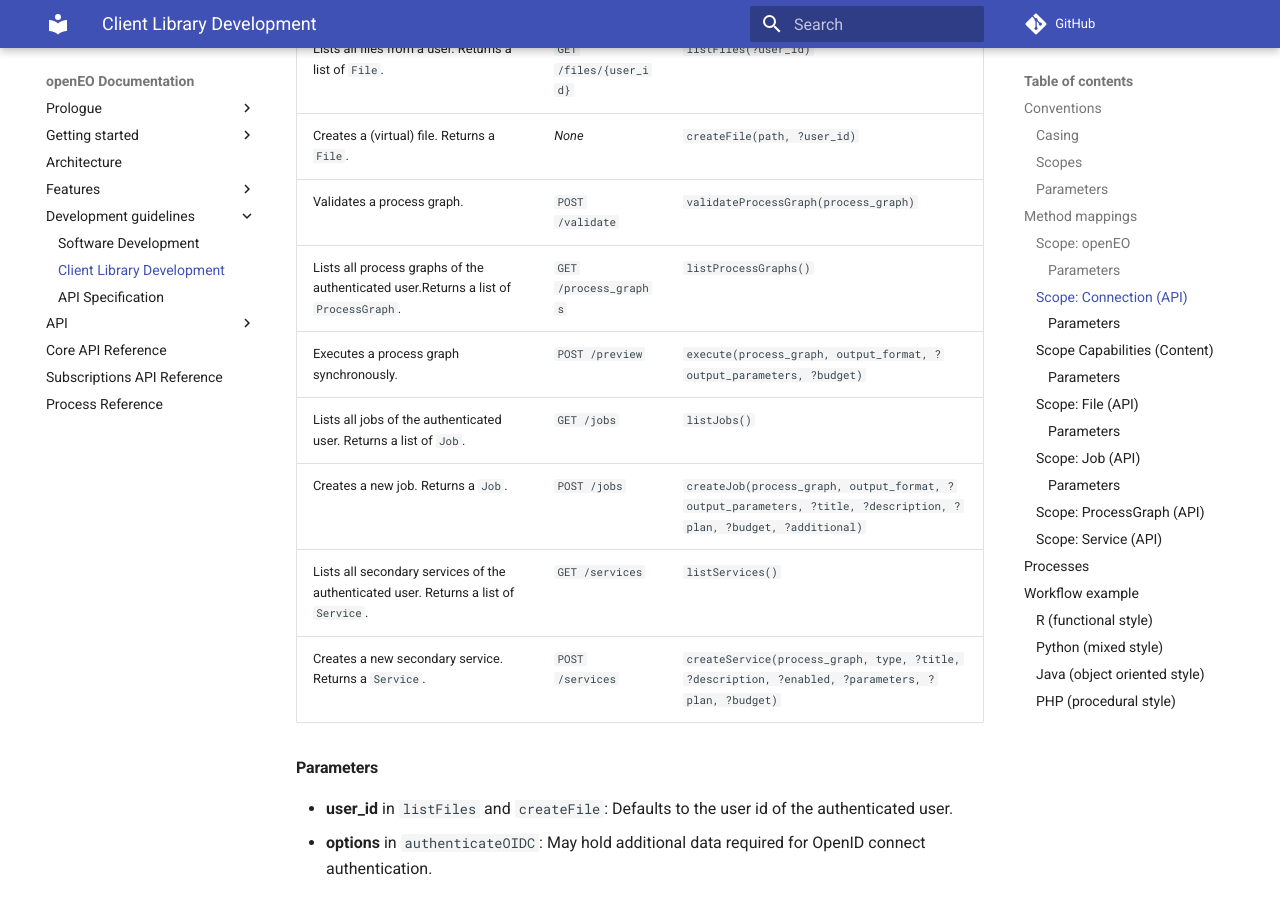
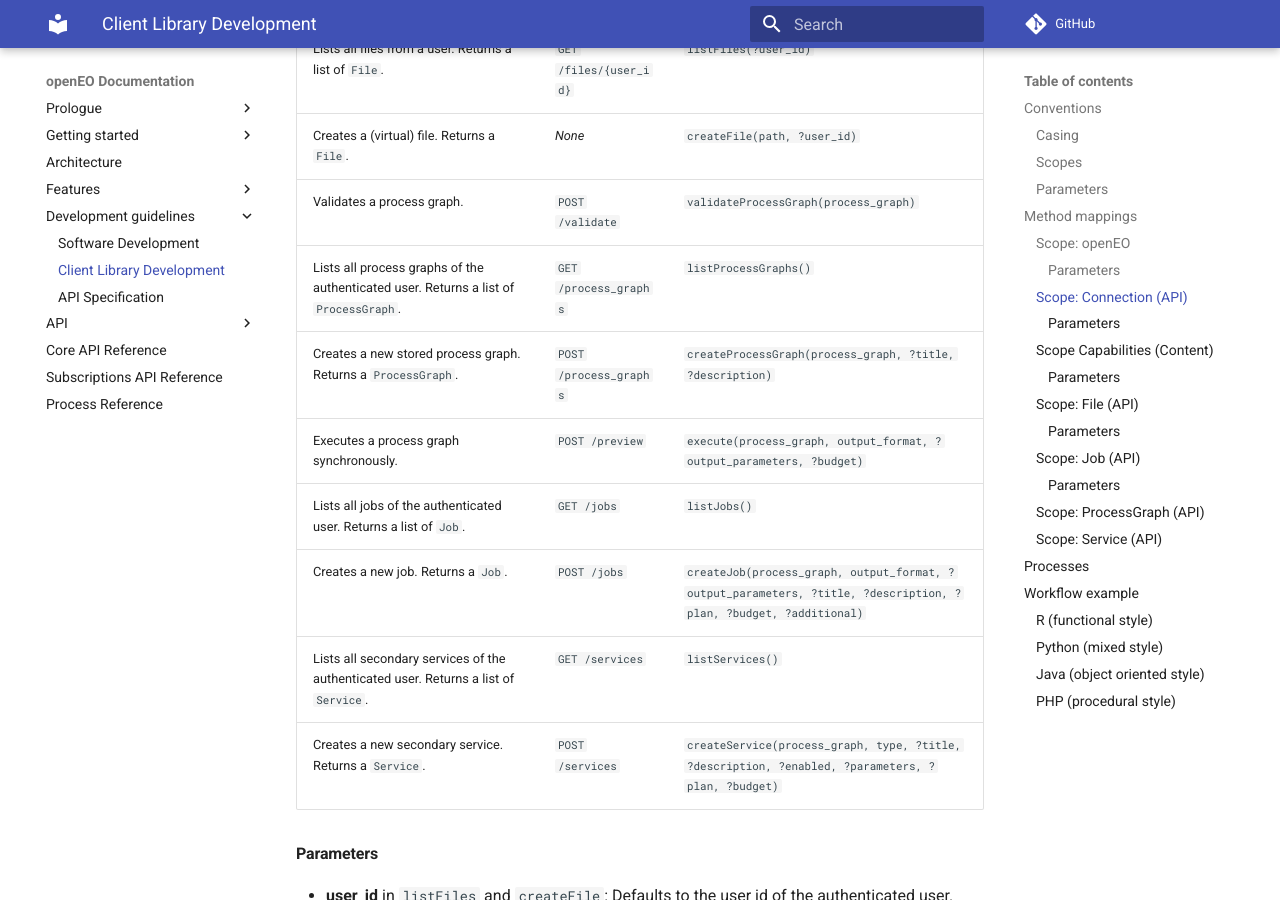
Before and after one commit to Open-EO/openeo-api, an MkDocs documentation site: the page built from docs/guidelines-clients.md, in a window 1280 px wide and 900 px high, scrolled down 3367 px. Built offline with MkDocs 1.6.1 and Material for MkDocs 9.7.7, drawn with Linux system fonts in a browser that asks for light colours; comment, search, counter and statistics services are not loaded.

Commit message:
Fixing #127 by adding createProcessGraph to the client dev guidelines.

```diff
--- a/docs/guidelines-clients.md
+++ b/docs/guidelines-clients.md
@@ -90,7 +90,8 @@ Parameters with a leading `?` are optional.
 | Lists all files from a user. Returns a list of `File`.       | `GET /files/{user_id}`    | `listFiles(?user_id)`                                        |
 | Creates a (virtual) file. Returns a `File`.                  | *None*                    | `createFile(path, ?user_id)`                                 |
 | Validates a process graph.                                   | `POST /validate`          | `validateProcessGraph(process_graph)`                        |
-| Lists all process graphs of the authenticated user.Returns a list of `ProcessGraph`. | `GET /process_graphs`     | `listProcessGraphs()`                                        |
+| Lists all process graphs of the authenticated user. Returns a list of `ProcessGraph`. | `GET /process_graphs`     | `listProcessGraphs()`                                        |
+| Creates a new stored process graph. Returns a `ProcessGraph`. | `POST /process_graphs`    | `createProcessGraph(process_graph, ?title, ?description)`    |
 | Executes a process graph synchronously.                      | `POST /preview`           | `execute(process_graph, output_format, ?output_parameters, ?budget)` |
 | Lists all jobs of the authenticated user. Returns a list of `Job`. | `GET /jobs`               | `listJobs()`                                                 |
 | Creates a new job. Returns a `Job`.                          | `POST /jobs`              | `createJob(process_graph, output_format, ?output_parameters, ?title, ?description, ?plan, ?budget, ?additional)` |
```
Also changed, not shown: CHANGELOG.md (+2 -1 lines).
